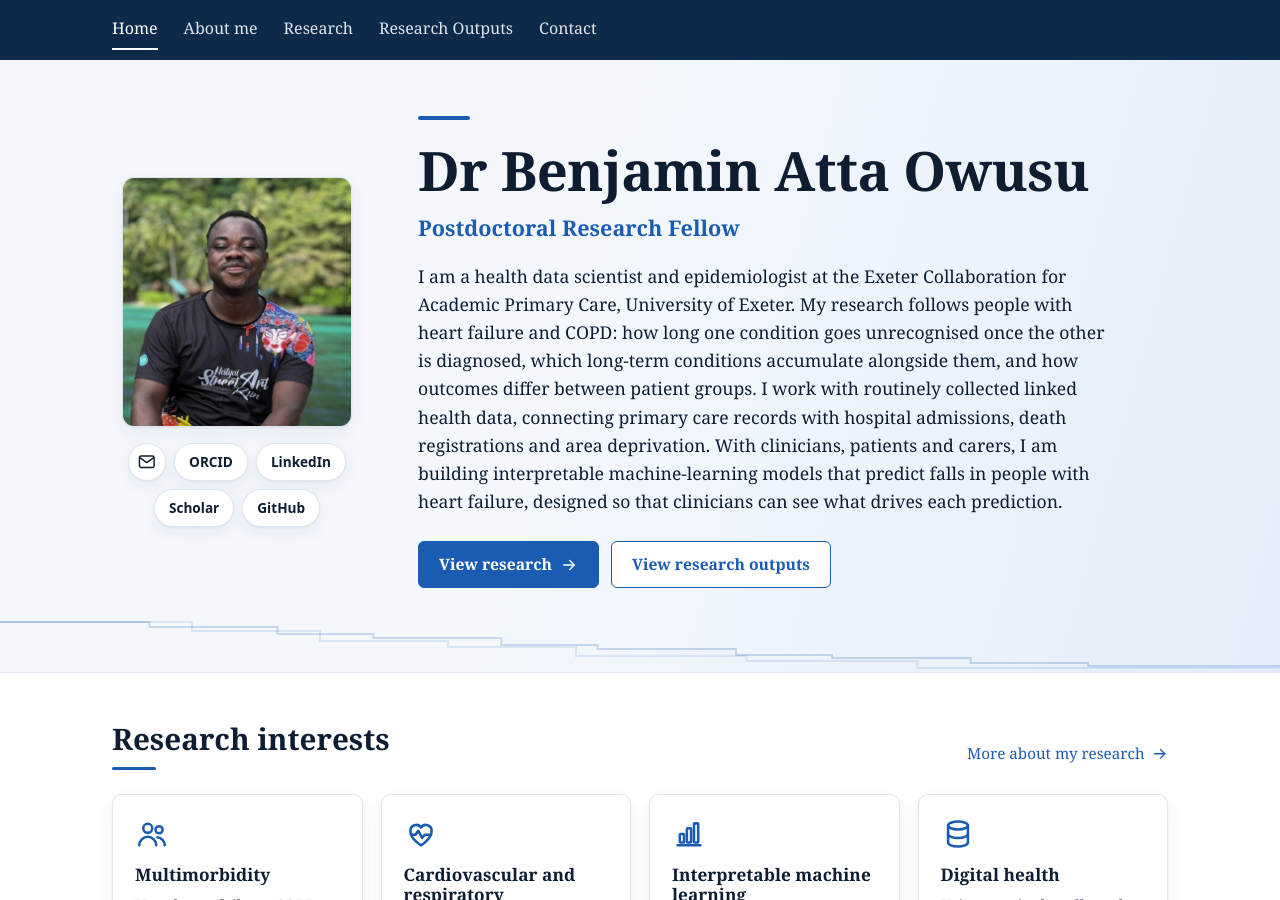
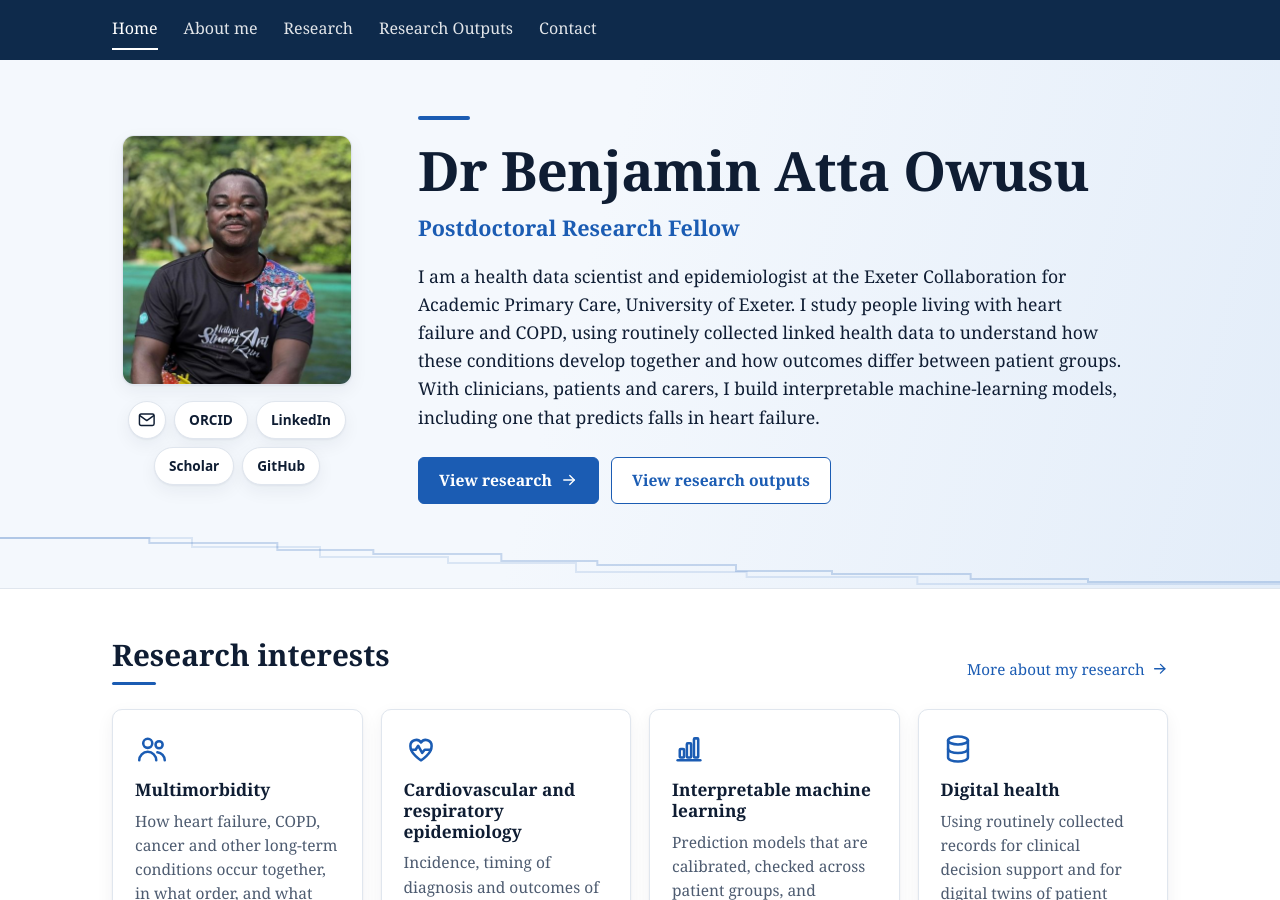
Before and after one commit to benteeta/website, a Jekyll site: the page built from index.md, in a window 1280 px wide and 900 px high. Built offline with Jekyll 4.4.1, drawn with Linux system fonts in a browser that asks for light colours.

Commit message:
Update index.md

```diff
--- a/index.md
+++ b/index.md
@@ -4,4 +4,4 @@ title: "Benjamin Atta Owusu"
 description: "Health data scientist and epidemiologist at the University of Exeter, studying heart failure, COPD and multimorbidity in routinely collected linked health records."
 ---
 
-I am a health data scientist and epidemiologist at the Exeter Collaboration for Academic Primary Care, University of Exeter. My research follows people with heart failure and COPD: how long one condition goes unrecognised once the other is diagnosed, which long-term conditions accumulate alongside them, and how outcomes differ between patient groups. I work with routinely collected linked health data, connecting primary care records with hospital admissions, death registrations and area deprivation. With clinicians, patients and carers, I am building interpretable machine-learning models that predict falls in people with heart failure, designed so that clinicians can see what drives each prediction.
+I am a health data scientist and epidemiologist at the Exeter Collaboration for Academic Primary Care, University of Exeter. I study people living with heart failure and COPD, using routinely collected linked health data to understand how these conditions develop together and how outcomes differ between patient groups. With clinicians, patients and carers, I build interpretable machine-learning models, including one that predicts falls in heart failure.
```
